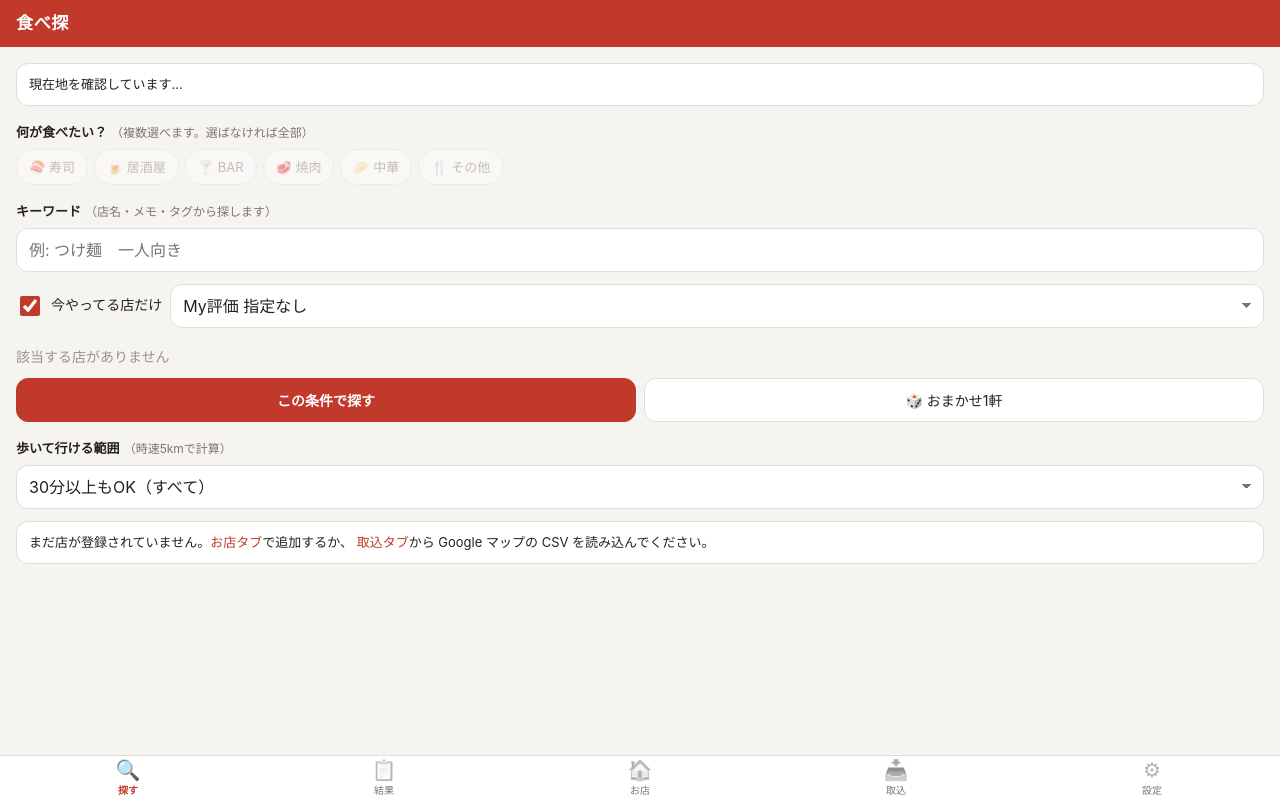
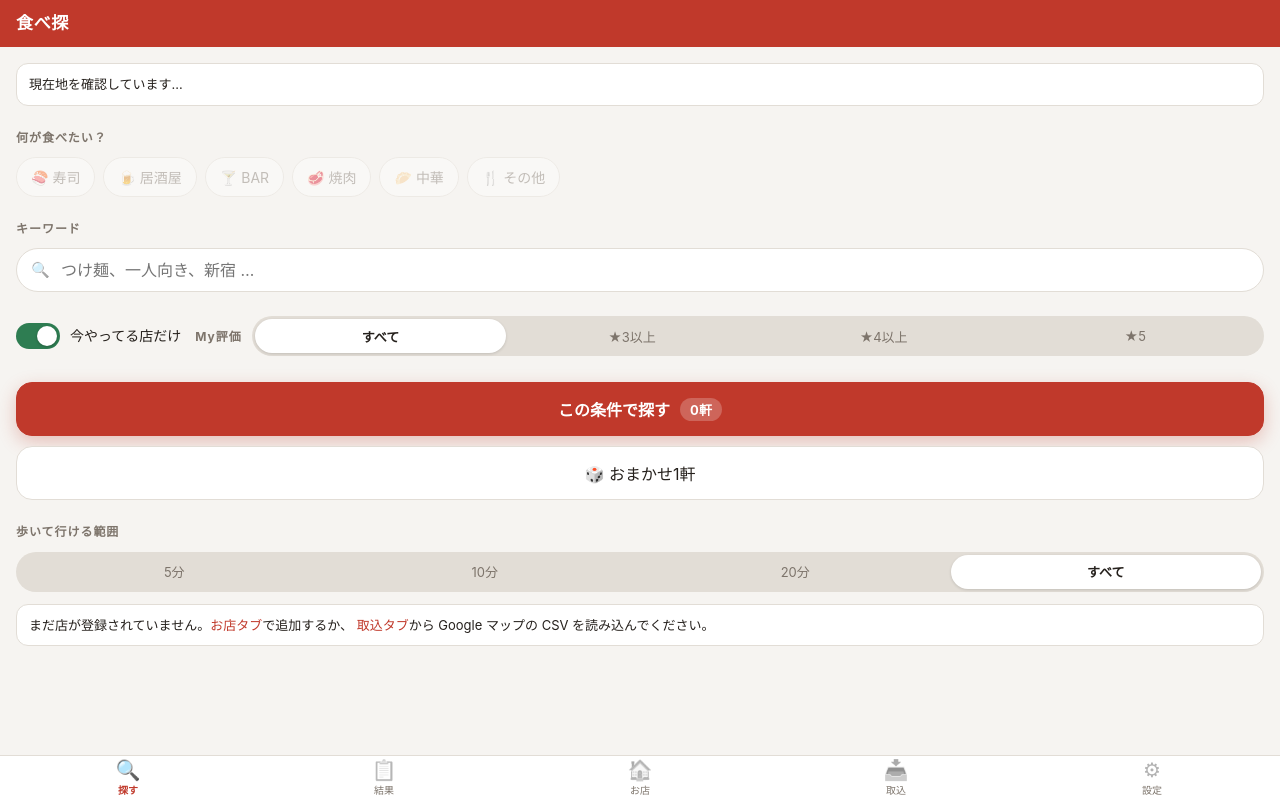
Before and after one commit to takken-net/meshi-finder, a plain HTML site: page index.html in a window 1280 px wide. Both pictures are taken after a click on the label "今やってる店だけ". Drawn offline with Linux system fonts and the light colour scheme.

Commit message:
探す画面をスタイリッシュに改修
- 補足説明テキスト（複数選べます/店名・メモ/時速5km換算など）を削除
- My評価・歩いて行ける範囲をセレクトボックスからセグメントボタンに変更
- キーワード欄をアイコン付きピル型に、今やってる店だけはトグルスイッチに
- 検索ボタンを件数バッジ付きの大きなCTAボタンに変更
- SW: meshi-v21

Co-Authored-By: Claude Sonnet 5 <noreply@anthropic.com>

```diff
--- a/css/style.css
+++ b/css/style.css
@@ -279,6 +279,38 @@ button[disabled]{ opacity:.45; }
 details summary{ cursor:pointer; padding:8px 0; color:var(--sub); }
 details[open] summary{ color:var(--ink); }
 
+/* ---------- 探す画面（スタイリッシュ版） ----------
+   説明書きは置かず、小さな見出し・丸いセグメント・トグル・大きな主ボタンで組む。
+   .find の中だけに効かせ、他の画面の見た目は変えない */
+.find .fsec{ margin-top:22px; }
+.find .flbl{ margin:0 0 10px; font-size:12px; font-weight:700; letter-spacing:.08em; color:var(--sub); }
+.find .flbl.inline{ margin:0 10px 0 0; white-space:nowrap; }
+.find .chips{ gap:8px; }
+.find .chip{ min-height:40px; padding:0 14px; font-size:14px; }
+.find .chip b{ font-size:11px; margin-left:6px; }
+.find .search{ position:relative; }
+.find .search .ico{ position:absolute; left:15px; top:50%; transform:translateY(-50%); font-size:15px; opacity:.55; pointer-events:none; }
+.find .search .fld{ padding-left:44px; border-radius:999px; }
+.find .cond-row{ display:flex; align-items:center; gap:14px; flex-wrap:wrap; }
+.find .fsub{ display:flex; align-items:center; flex:1; min-width:210px; }
+.find .seg{ display:flex; flex:1; padding:3px; border-radius:999px; background:var(--line); }
+.find .seg button{ flex:1; min-height:34px; padding:0 6px; border:0; border-radius:999px; background:none; color:var(--sub); font-size:13px; white-space:nowrap; }
+.find .seg button.on{ background:var(--card); color:var(--ink); font-weight:700; box-shadow:0 1px 3px rgba(0,0,0,.14); }
+.find .note.ok{ border-radius:999px; padding:8px 8px 8px 16px; }
+
+.toggle{ position:relative; display:inline-flex; align-items:center; gap:10px; min-height:var(--tap); cursor:pointer; font-size:14px; white-space:nowrap; }
+.toggle input{ position:absolute; opacity:0; width:0; height:0; }
+.toggle .track{ width:44px; height:26px; border-radius:999px; background:var(--line); position:relative; flex:0 0 auto; transition:background .2s; }
+.toggle .track::after{ content:''; position:absolute; top:3px; left:3px; width:20px; height:20px; border-radius:50%; background:#fff; box-shadow:0 1px 3px rgba(0,0,0,.25); transition:left .2s; }
+.toggle input:checked + .track{ background:var(--ok); }
+.toggle input:checked + .track::after{ left:21px; }
+
+.find .cta{ display:flex; flex-direction:column; gap:10px; margin-top:24px; }
+.find .cta button.big{ min-height:54px; font-size:16px; border-radius:16px; }
+.find .cta button.pri.big{ box-shadow:0 6px 18px rgba(192,57,43,.28); }
+.find .cta button.outline{ background:var(--card); border:1.5px solid var(--line); color:var(--ink); }
+.find .cnt{ margin-left:10px; padding:2px 10px; border-radius:999px; background:rgba(255,255,255,.22); font-size:13px; font-weight:700; }
+
 /* ---------- トースト ---------- */
 #toast{
   position:fixed; left:50%; bottom:calc(78px + env(safe-area-inset-bottom));
--- a/js/10-find.js
+++ b/js/10-find.js
@@ -17,7 +17,7 @@ const RADIUS_OPTS = [
   [0,    '30分以上もOK（すべて）'],
 ];
 /* My評価（★の数）での絞り込み */
-const RATE_OPTS = [[0,'指定なし'],[3,'★3以上'],[4,'★4以上'],[5,'★5のみ']];
+const RATE_OPTS = [[0,'すべて'],[3,'★3以上'],[4,'★4以上'],[5,'★5']];
 
 /** いまの条件で該当する店（近い順） */
 const currentRows = () => searchShops(Q, POS, null);
@@ -117,44 +117,73 @@ AFTER.find = () => { if(GEO === 'idle' && !POS) locate(); };
 VIEWS.find = () => {
   const n = currentRows().length;
   return `
-  <div class="pad">
+  <div class="pad find">
     ${posCardHTML()}
 
-    <label class="lbl">何が食べたい？<span class="mini">（複数選べます。選ばなければ全部）</span></label>
-    <div id="f-genres" class="chips">${findGenreChips()}</div>
+    <section class="fsec">
+      <h3 class="flbl">何が食べたい？</h3>
+      <div id="f-genres" class="chips">${findGenreChips()}</div>
+    </section>
 
-    <label class="lbl">キーワード<span class="mini">（店名・メモ・タグから探します）</span></label>
-    <input id="f-kw" class="fld" type="search" placeholder="例: つけ麺　一人向き"
-           value="${esc(Q.kw)}" oninput="onFindKw(this.value)">
+    <section class="fsec">
+      <h3 class="flbl">キーワード</h3>
+      <div class="search">
+        <span class="ico">🔍</span>
+        <input id="f-kw" class="fld" type="search" placeholder="つけ麺、一人向き、新宿 …"
+               value="${esc(Q.kw)}" oninput="onFindKw(this.value)">
+      </div>
+    </section>
 
-    <div class="row gap mt cond-row">
-      <label class="sw"><input type="checkbox" ${Q.openOnly?'checked':''}
-        onchange="Q.openOnly=this.checked; updateHits()"><span>今やってる店だけ</span></label>
-      <select class="fld sm grow" onchange="Q.rate=num(this.value); updateHits()">
-        ${RATE_OPTS.map(([v,l]) =>
-          `<option value="${v}" ${num(Q.rate)===v?'selected':''}>My評価 ${l}</option>`).join('')}
-      </select>
+    <section class="fsec cond-row">
+      <label class="toggle">
+        <input type="checkbox" ${Q.openOnly?'checked':''}
+          onchange="Q.openOnly=this.checked; updateHits()">
+        <span class="track"></span><span>今やってる店だけ</span>
+      </label>
+      <div class="fsub">
+        <span class="flbl inline">My評価</span>
+        <div id="f-rate" class="seg">${rateSegHTML()}</div>
+      </div>
+    </section>
+
+    <div class="cta">
+      <button class="pri big" onclick="doSearch()">この条件で探す<span id="hit" class="cnt">${hitLabel(n)}</span></button>
+      <button class="big outline" onclick="doRoulette()">🎲 おまかせ1軒</button>
     </div>
 
-    <div class="hit" id="hit">${hitLabel(n)}</div>
-
-    <div class="row gap">
-      <button class="pri grow" onclick="doSearch()">この条件で探す</button>
-      <button class="grow" onclick="doRoulette()">🎲 おまかせ1軒</button>
-    </div>
-
-    <label class="lbl mt2">歩いて行ける範囲<span class="mini">（時速5kmで計算）</span></label>
-    <select class="fld" onchange="Q.radius=num(this.value); updateHits()">
-      ${RADIUS_OPTS.map(([v,l]) =>
-        `<option value="${v}" ${num(Q.radius)===v?'selected':''}>${l}</option>`).join('')}
-    </select>
-    ${(Q.radius && !POS) ? '<p class="mini">※ 起点が決まっていないため範囲は使われません</p>' : ''}
+    <section class="fsec">
+      <h3 class="flbl">歩いて行ける範囲</h3>
+      <div id="f-radius" class="seg">${radiusSegHTML()}</div>
+      <p id="f-radius-note" class="mini">${radiusNoteHTML()}</p>
+    </section>
 
     ${DB.shops.length ? '' : `<div class="note mt">
       まだ店が登録されていません。<a onclick="go('shops')">お店タブ</a>で追加するか、
       <a onclick="go('data')">取込タブ</a>から Google マップの CSV を読み込んでください。</div>`}
   </div>`;
 };
+
+/* 区切りボタン（セグメント）。選び直したときは、その箱の中身だけ差し替える */
+function rateSegHTML(){
+  return RATE_OPTS.map(([v,l]) =>
+    `<button type="button" class="${num(Q.rate)===v?'on':''}" onclick="setRate(${v})">${l}</button>`).join('');
+}
+function radiusSegHTML(){
+  return RADIUS_OPTS.map(([v]) =>
+    `<button type="button" class="${num(Q.radius)===v?'on':''}" onclick="setRadius(${v})">${v ? walkMin(v)+'分' : 'すべて'}</button>`).join('');
+}
+const radiusNoteHTML = () => (Q.radius && !POS) ? '起点が決まると、この範囲で絞られます' : '';
+function setRate(v){
+  Q.rate = num(v);
+  const el = $('#f-rate'); if(el) el.innerHTML = rateSegHTML();
+  updateHits();
+}
+function setRadius(v){
+  Q.radius = num(v);
+  const el = $('#f-radius'); if(el) el.innerHTML = radiusSegHTML();
+  const nt = $('#f-radius-note'); if(nt) nt.textContent = radiusNoteHTML();
+  updateHits();
+}
 
 function posCardHTML(){
   return posBadgeHTML() + (ORIGIN_OPEN ? originPickerHTML() : '');
@@ -168,7 +197,7 @@ function posBadgeHTML(){
 
   if(GEO === 'ok' && POS)
     return `<div class="note ok row between">
-      <span>📍 ${esc(POS.label)}${POS.acc ? `<span class="mini">（誤差およそ ±${fmt(POS.acc)}m）</span>` : ''}</span>
+      <span>📍 ${esc(POS.label)}</span>
       <button class="ghost sm" onclick="toggleOriginPicker()">${ORIGIN_OPEN?'閉じる':'変える'}</button>
     </div>`;
 
@@ -199,7 +228,7 @@ function originPickerHTML(){
           ${places.map(p => `<option value="${esc(p.id)}">${esc(p.label)}</option>`).join('')}
         </select>` : ''}
 
-      <label class="lbl">駅名やエリア名で探す<span class="mini">（例: 渋谷駅。決定するとそのまま一覧が開きます）</span></label>
+      <h3 class="flbl">駅名やエリア名で探す</h3>
       <form onsubmit="event.preventDefault(); doOriginSearch();">
         <input id="origin-q" class="fld" type="search" enterkeyhint="search" placeholder="例: 渋谷駅"
                ${ORIGIN_BUSY?'disabled':''}>
@@ -232,9 +261,7 @@ function toggleGenre(id){
 function updateHits(){
   const el = $('#hit'); if(el) el.innerHTML = hitLabel(currentRows().length);
 }
-const hitLabel = n => n
-  ? `該当 <b>${fmt(n)}</b> 軒`
-  : `<span class="na">該当する店がありません</span>`;
+const hitLabel = n => `${fmt(n)}軒`;
 
 function doSearch(){
   PICK = null;
--- a/sw.js
+++ b/sw.js
@@ -23,7 +23,7 @@
      Cache Storage は消せても、ブラウザ本体のHTTPキャッシュまでは
      消せないので、この対策とセットで初めて確実になる。
    ============================================================ */
-const CACHE = 'meshi-v20';        // JSを変更したら必ずこの版を上げる（古い表示が配られ続けるため）
+const CACHE = 'meshi-v21';        // JSを変更したら必ずこの版を上げる（古い表示が配られ続けるため）
 
 const SHELL = [
   './',
```
